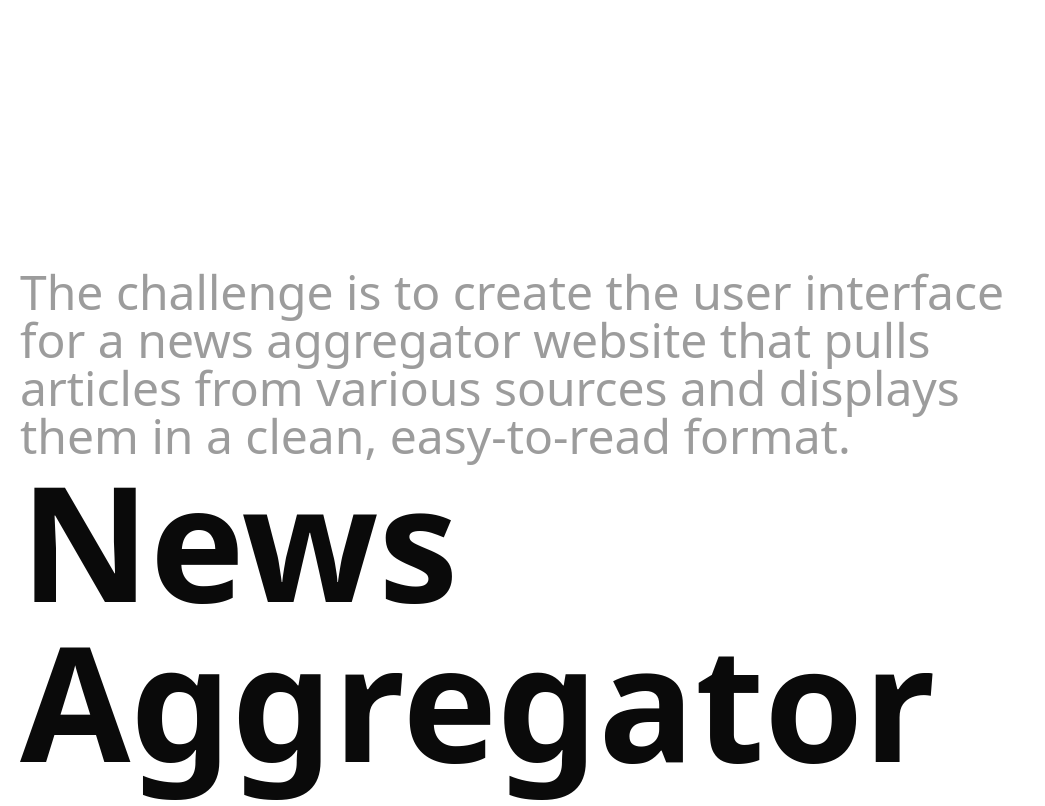
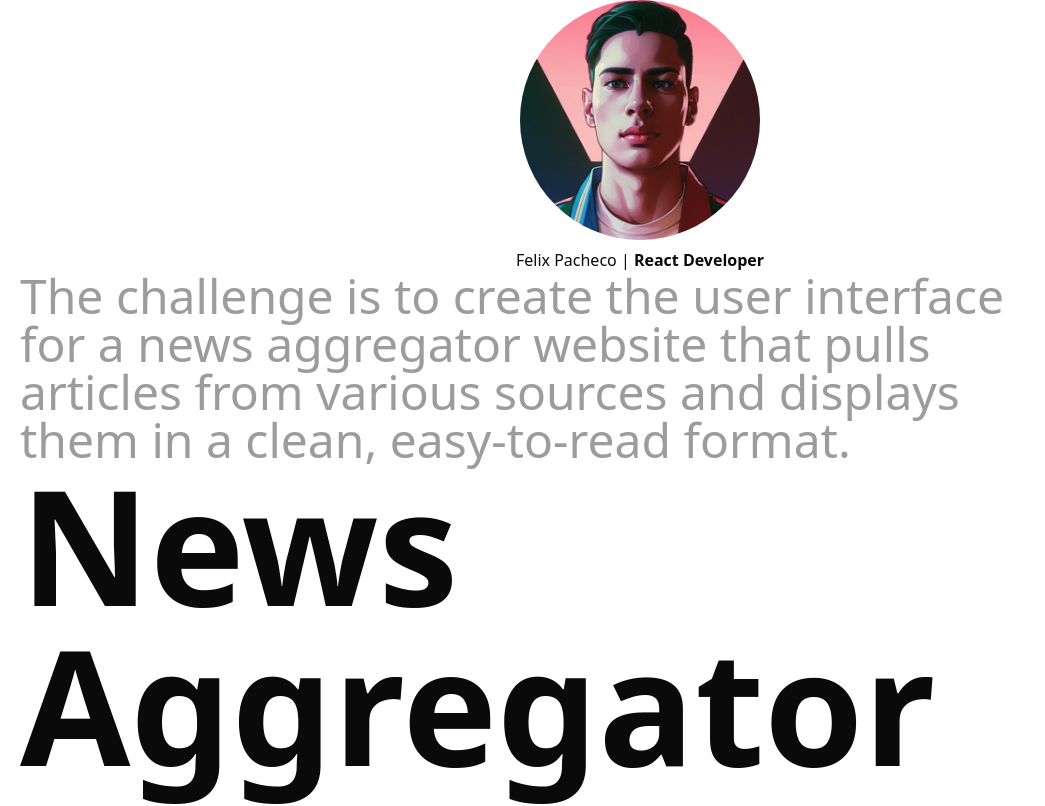
Before and after one commit to Felixmp7/news-aggregator, a React app: page / in a window 1280 px wide. Shown: the top 806 px of the page, without its empty margins (0-1045 px from the left). Built offline with nearby package versions, Linux system fonts and the light colour scheme; no server answers; the HTML template or start-up script is replaced by a standard one.

Commit message:
Add profile photo and update HeroTitle layout for improved presentation

```diff
--- a/src/components/HeroTitle.tsx
+++ b/src/components/HeroTitle.tsx
@@ -1,8 +1,15 @@
+import ProfilePhoto from '@/assets/profile.jpeg';
 import { cn } from "@/lib/utils";
 
 export const HeroTitle = ({ className }: { className?: string }) => (
-    <section className={cn("w-full h-screen flex flex-col justify-end pb-5", className)}>
-        <p className="text-base sm:text-xl md:text-3xl xl:text-5xl text-balance opacity-40">The challenge is to create the user interface for a news aggregator website that pulls articles from various sources and displays them in a clean, easy-to-read format.</p>
-        <h1 className="text-5xl sm:text-6xl md:text-9xl xl:text-[10rem] font-semibold">News Aggregator</h1>
+    <section className={cn("w-full h-screen flex flex-col pb-5", className)}>
+        <div className='mt-auto mx-auto flex flex-col justify-center items-center gap-2'>
+            <img src={ProfilePhoto} alt="Felix Pacheco" className='rounded-full overflow-hidden w-40 h-40 md:w-60 md:h-60' />
+            <span>Felix Pacheco | <strong>React Developer</strong></span>
+        </div>
+        <footer className='mt-auto'>
+            <p className="text-base sm:text-xl md:text-3xl xl:text-5xl text-balance opacity-40">The challenge is to create the user interface for a news aggregator website that pulls articles from various sources and displays them in a clean, easy-to-read format.</p>
+            <h1 className="text-5xl sm:text-6xl md:text-9xl xl:text-[10rem] font-semibold">News Aggregator</h1>
+        </footer>
     </section>
 )
```
Also changed, not shown: src/assets/profile.jpeg (added).
